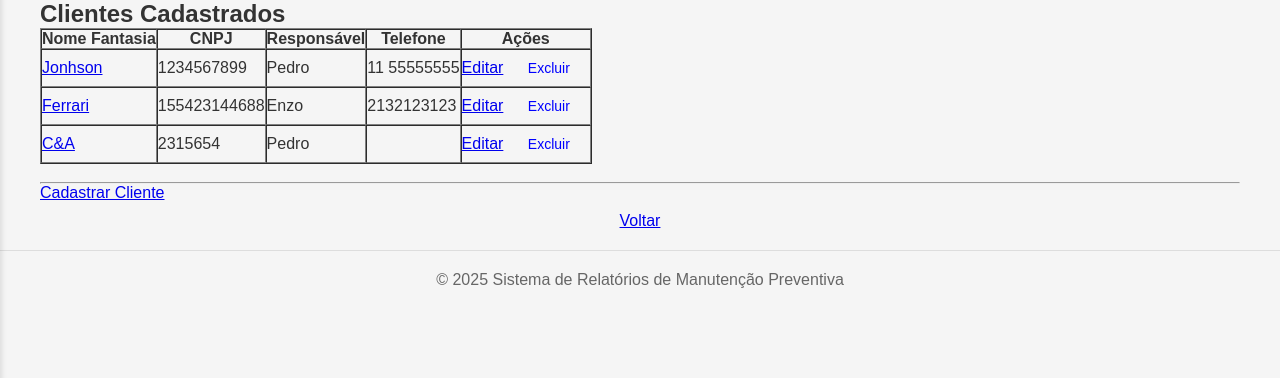
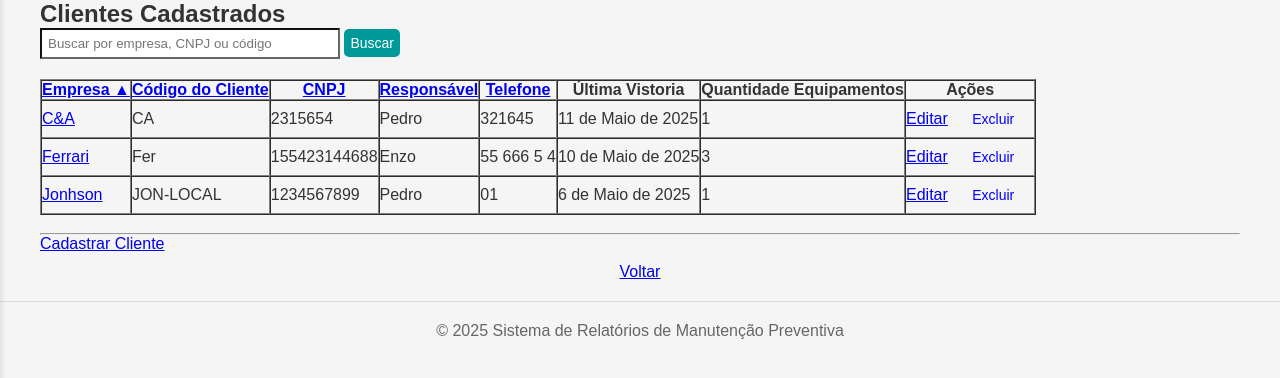
Before and after one commit to aacobos/Proxion, a Django app: page /clientes/ in a window 1280 px wide. Shown: the part 82-460 px from the top of the page. Run offline with Django 5.2, Linux system fonts and the light colour scheme; data comes from the database, SQL or seed files in the repository; both versions use the stored data as it was before the commit.

Commit message:
App Clientes: Inserida barras de pesquisa e a coluna da ultima vistoria e qt. equipamentos

```diff
--- a/clientes/admin.py
+++ b/clientes/admin.py
@@ -7,7 +7,7 @@ from .models import Cliente
 class ClienteAdmin(admin.ModelAdmin):
     # Campos exibidos na listagem
     list_display = (
-        'nome_fantasia', 'razao_social', 'cnpj', 'responsavel', 'telefone', 'email',
+        'nome_fantasia', 'razao_social', 'cnpj', 'responsavel', 'email',
         'numero_contrato', 'data_inicio_contrato',
         'data_vencimento_contrato', 'data_cadastro', 'logo_thumbnail'
     )
--- a/clientes/models.py
+++ b/clientes/models.py
@@ -9,9 +9,9 @@ class Cliente(models.Model):
     nome_fantasia = models.CharField(max_length=255)
     razao_social = models.CharField(max_length=255, blank=True)
     cnpj = models.CharField(max_length=18, unique=True)
-    telefone = models.CharField(max_length=20, blank=True)
+
     email = models.EmailField(blank=True)
-    endereco = models.TextField(blank=True)
+    endereco = models.CharField(max_length=255)
 
     # Sigla do cliente
     sigla = models.CharField(max_length=50, blank=True, verbose_name='Sigla do Cliente')
--- a/clientes/templates/clientes/cadastrar_cliente.html
+++ b/clientes/templates/clientes/cadastrar_cliente.html
@@ -31,10 +31,6 @@
             {{ form.cnpj }}
         </div>
         <div class="form-group">
-            <label for="id_telefone">Telefone:</label>
-            {{ form.telefone }}
-        </div>
-        <div class="form-group">
             <label for="id_email">Email:</label>
             {{ form.email }}
         </div>
@@ -43,7 +39,7 @@
             {{ form.endereco }}
         </div>
         <div class="form-group">
-            <label for="id_sigla">Sigla do Cliente:</label>
+            <label for="id_sigla">Código do Cliente:</label>
             {{ form.sigla }}
         </div>
         <div class="form-group">
--- a/clientes/templates/clientes/listar_clientes.html
+++ b/clientes/templates/clientes/listar_clientes.html
@@ -11,13 +11,29 @@
 {% block content %}
 <h2>Clientes Cadastrados</h2>
 
+<form method="get" action="{% url 'clientes:listar_clientes' %}" style="margin-bottom: 20px;">
+    <input type="text" name="q" placeholder="Buscar por empresa, CNPJ ou código"
+           value="{{ query }}" style="padding: 6px; width: 300px;">
+    <button type="submit" style="padding: 6px;">Buscar</button>
+    {% if query %}
+        <a href="{% url 'clientes:listar_clientes' %}" style="margin-left: 10px;">Limpar</a>
+    {% endif %}
+</form>
+
 <table border="1" cellspacing="0" cellpadding="8">
     <thead>
-        <tr>
-            <th>Nome Fantasia</th>
-            <th>CNPJ</th>
-            <th>Responsável</th>
-            <th>Telefone</th>
+        {% for col, label in colunas %}
+            <th>
+                <a href="?{% if query %}q={{ query }}&{% endif %}sort={{ col }}&direction={% if sort == col and direction == 'asc' %}desc{% else %}asc{% endif %}">
+                    {{ label }}
+                    {% if sort == col %}
+                        {% if direction == 'asc' %}▲{% else %}▼{% endif %}
+                    {% endif %}
+                </a>
+            </th>
+        {% endfor %}
+            <th>Última Vistoria</th>
+            <th>Quantidade Equipamentos</th>
             <th>Ações</th>
         </tr>
     </thead>
@@ -25,9 +41,12 @@
         {% for cliente in clientes %}
         <tr>
             <td><a href="{% url 'clientes:detalhes_cliente' cliente.id %}">{{ cliente.nome_fantasia }}</a></td>
+            <td>{{ cliente.sigla }}</td>
             <td>{{ cliente.cnpj }}</td>
             <td>{{ cliente.responsavel }}</td>
-            <td>{{ cliente.telefone }}</td>
+            <td>{{ cliente.numero_contrato }}</td>
+            <td>{{ cliente.ultima_vistoria_data }}</td>
+            <td>{{ cliente.total_equipamentos }}</td>
             <td>
                 <a href="{% url 'clientes:editar_cliente' cliente.id %}">Editar</a>
                 <form method="POST" action="{% url 'clientes:excluir_cliente' cliente.id %}" style="display:inline;" onsubmit="return confirm('Tem certeza que deseja excluir este cliente?');">
--- a/clientes/views.py
+++ b/clientes/views.py
@@ -3,9 +3,52 @@ from .models import Cliente
 from .forms import ClienteForm
 from django.contrib import messages
 
+from django.db.models import Q
+
+from vistorias.models import Vistoria
+from equipamentos.models import Equipamento
+
 def listar_clientes(request):
+    query = request.GET.get('q', '')
+    sort = request.GET.get('sort', 'nome_fantasia')
+    direction = request.GET.get('direction', 'asc')
+    order_field = f"-{sort}" if direction == 'desc' else sort
+
     clientes = Cliente.objects.all()
-    return render(request, 'clientes/listar_clientes.html', {'clientes': clientes})
+
+    if query:
+        clientes = clientes.filter(
+            Q(nome_fantasia__icontains=query) |
+            Q(razao_social__icontains=query) |
+            Q(cnpj__icontains=query) |
+            Q(sigla__icontains=query)
+        )
+
+    clientes = clientes.order_by(order_field)
+
+    # Atribui diretamente nos objetos cliente
+    for cliente in clientes:
+        ultima_vistoria = Vistoria.objects.filter(cliente=cliente).order_by('-data').first()
+        cliente.ultima_vistoria_data = ultima_vistoria.data if ultima_vistoria else '—'
+        cliente.total_equipamentos = Equipamento.objects.filter(cliente=cliente).count()
+
+    colunas = [
+        ('nome_fantasia', 'Empresa'),
+        ('sigla', 'Código do Cliente'),
+        ('cnpj', 'CNPJ'),
+        ('responsavel', 'Responsável'),
+        ('numero_contrato', 'Telefone'),
+    ]
+
+    context = {
+        'clientes': clientes,
+        'query': query,
+        'sort': sort,
+        'direction': direction,
+        'colunas': colunas,
+    }
+
+    return render(request, 'clientes/listar_clientes.html', context)
 
 def cadastrar_cliente(request):
     if request.method == 'POST':
```
Also changed, not shown: clientes/templates/clientes/detalhes_cliente.html (+2 -5 lines), clientes/templates/clientes/editar_cliente.html (+4 -3 lines), clientes/migrations/0005_alter_cliente_endereco.py (added), clientes/migrations/0006_remove_cliente_telefone.py (added), db.sqlite3.
